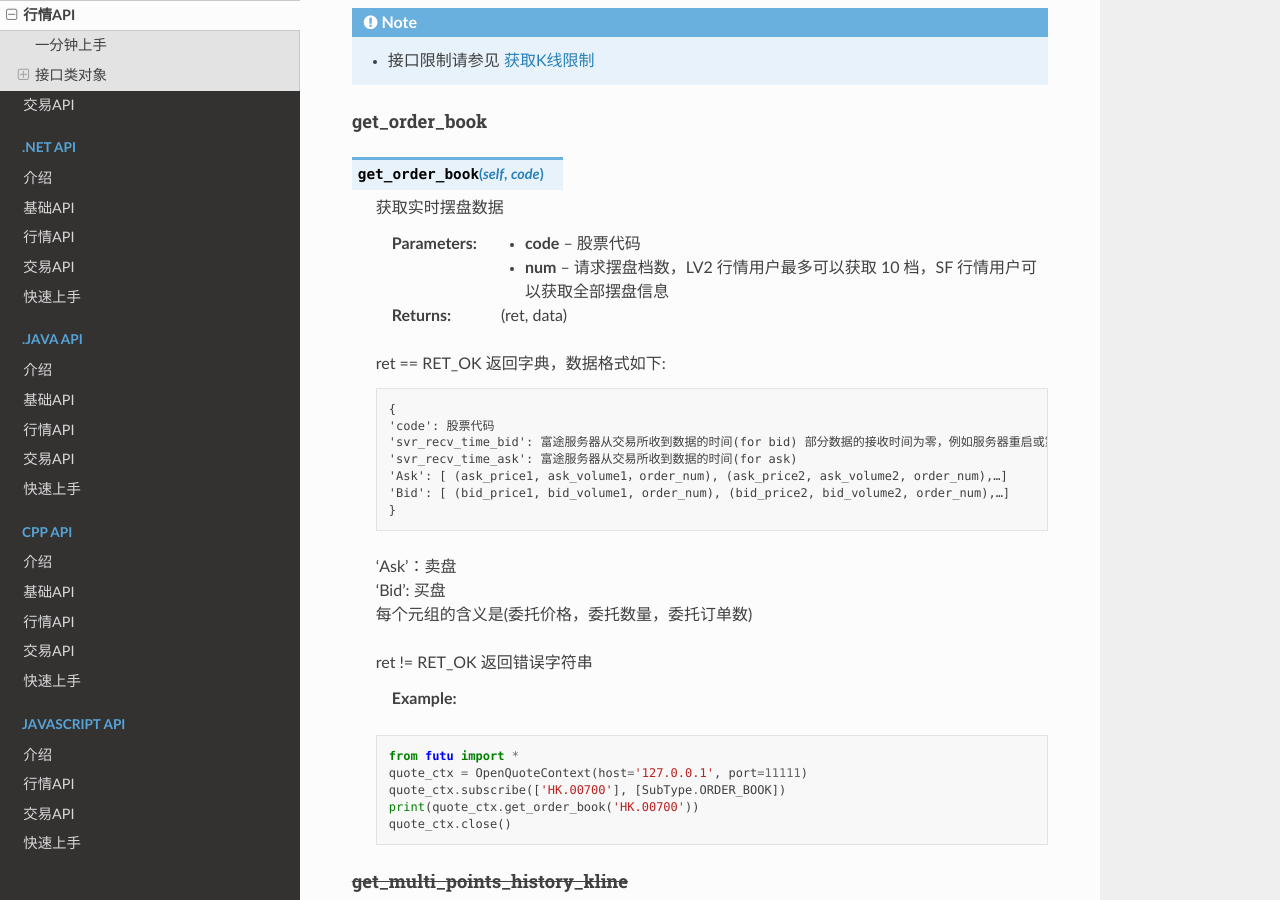
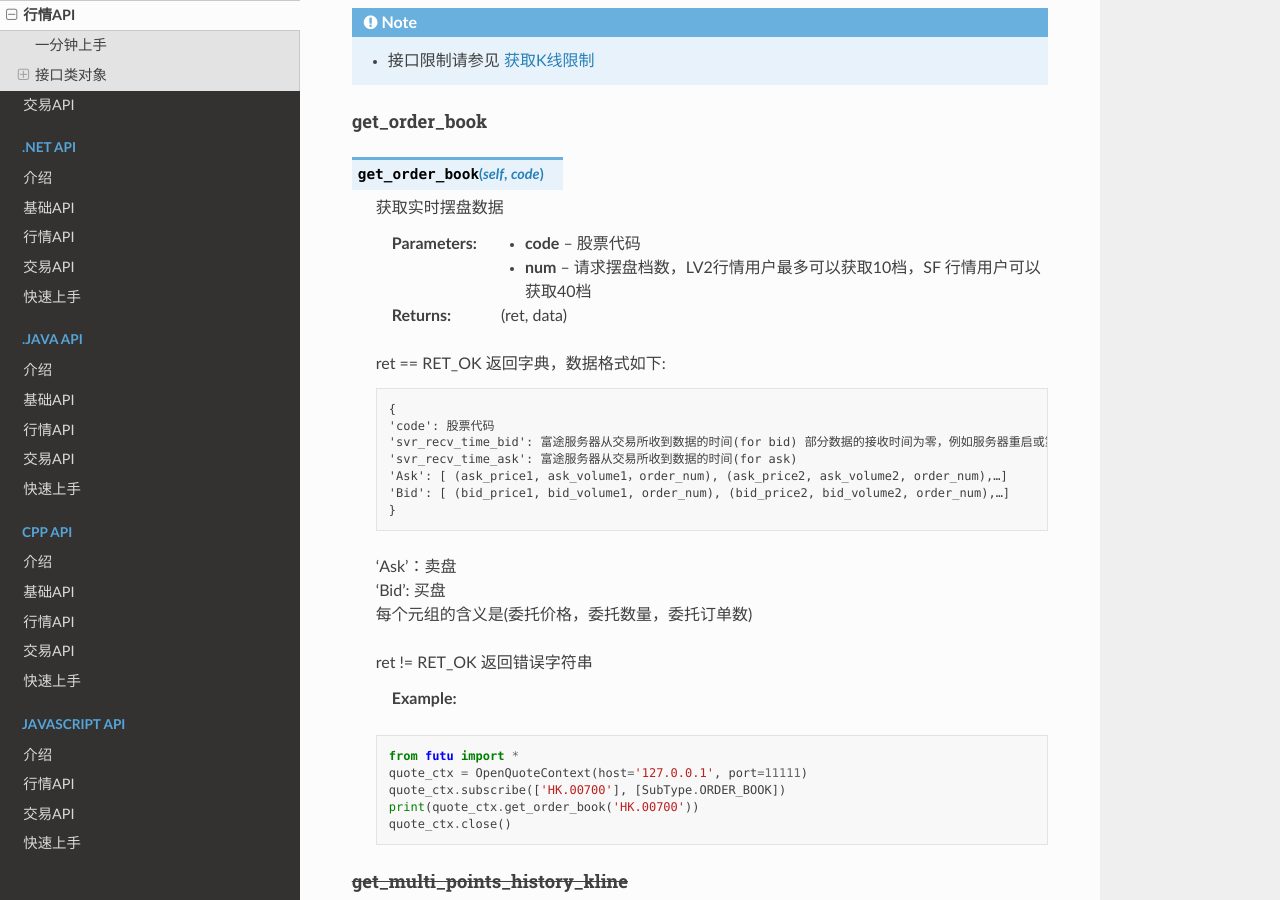
Before and after one commit to FutunnOpen/futu-api-doc, a Sphinx documentation site: the page built from doc_maker/source/api/Quote_API.rst, in a window 1280 px wide and 900 px high, scrolled down 26069 px. Built offline with Sphinx 7.4.7 and the Read the Docs theme 2.0.0, drawn with Linux system fonts in a browser that asks for light colours.

Commit message:
修正SF行情摆盘档数说明

```diff
--- a/doc_maker/source/api/Quote_API.rst
+++ b/doc_maker/source/api/Quote_API.rst
@@ -1204,7 +1204,7 @@ get_order_book
  获取实时摆盘数据
 
  :param code: 股票代码
- :param num: 请求摆盘档数，LV2 行情用户最多可以获取 10 档，SF 行情用户可以获取全部摆盘信息
+ :param num: 请求摆盘档数，LV2行情用户最多可以获取10档，SF 行情用户可以获取40档
  :return: (ret, data)
 
  ret == RET_OK 返回字典，数据格式如下::
```
